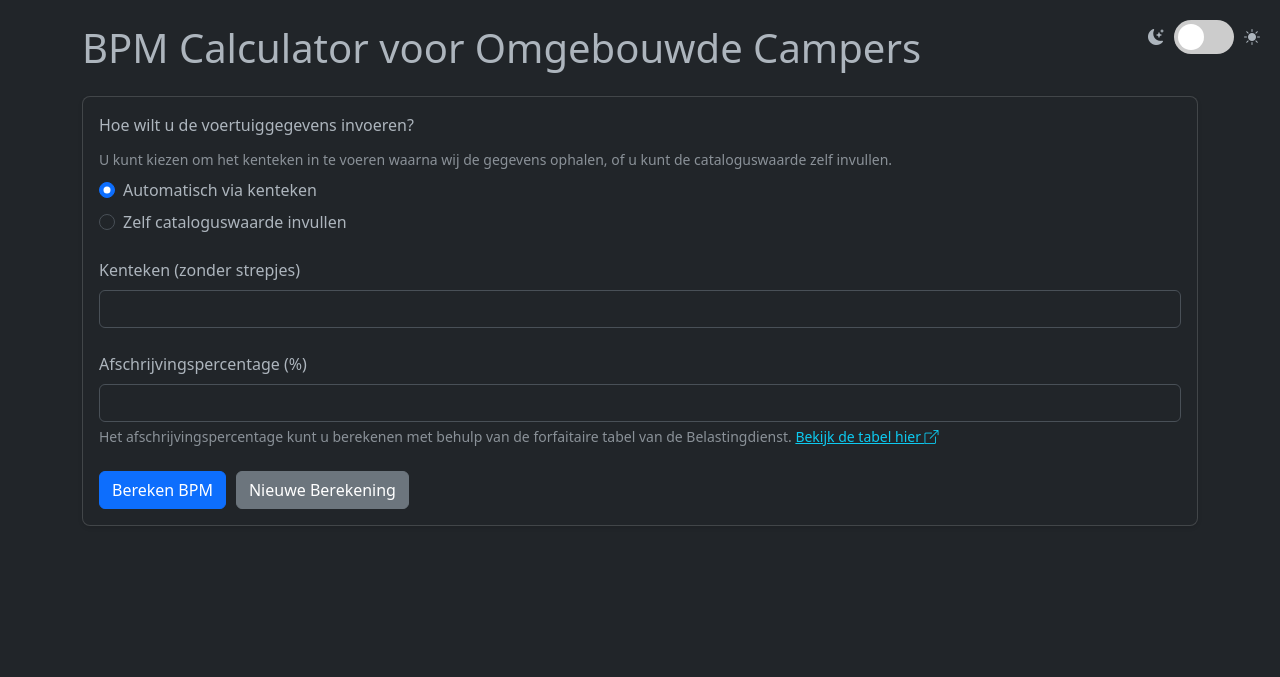
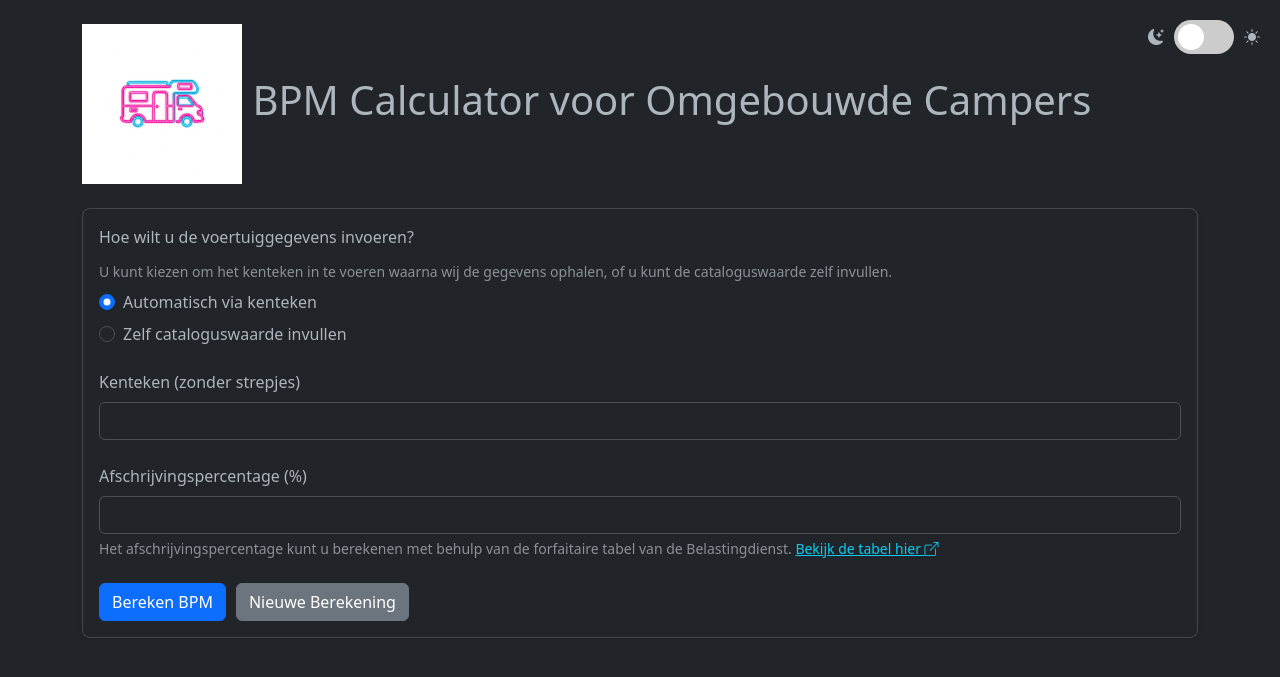
Before and after one commit to bluesman80/bpm-calculator, a Flask app: page / in a window 1280 px wide. Shown: the top 677 px of the page. Run offline with Flask 3, Linux system fonts and the light colour scheme.

Commit message:
Add favicon and web app manifest for BPM calculator

```diff
--- a/templates/index.html
+++ b/templates/index.html
@@ -5,6 +5,21 @@
     <meta name="viewport" content="width=device-width, initial-scale=1.0, maximum-scale=1.0, user-scalable=no">
     <meta name="theme-color" content="#212529">
     <title>BPM Calculator voor Omgebouwde Campers</title>
+
+     <!-- Standard favicon -->
+    <link rel="icon" type="image/png" sizes="32x32" href="/static/images/favicon-32x32.png">
+    <link rel="icon" type="image/png" sizes="16x16" href="/static/images/favicon-16x16.png">
+
+    <!-- Apple Touch Icon -->
+    <link rel="apple-touch-icon" sizes="180x180" href="/static/images/apple-touch-icon.png">
+
+    <!-- Android Chrome Icon -->
+    <link rel="icon" type="image/png" sizes="192x192" href="/static/images/android-chrome-192x192.png">
+    <link rel="icon" type="image/png" sizes="512x512" href="/static/images/android-chrome-512x512.png">
+
+    <!-- Web App Manifest -->
+    <link rel="manifest" href="/static/site.webmanifest">
+
     <link href="https://cdn.jsdelivr.net/npm/bootstrap@5.3.0/dist/css/bootstrap.min.css" rel="stylesheet">
     <link href="https://cdn.jsdelivr.net/npm/bootstrap-icons@1.11.3/font/bootstrap-icons.css" rel="stylesheet">
     <link href="{{ url_for('static', filename='css/custom.css') }}" rel="stylesheet">
@@ -19,7 +34,10 @@
     <span><i class="bi bi-sun-fill"></i></span>
 </div>
 <div class="container py-4">
-    <h1 class="mb-4">BPM Calculator voor Omgebouwde Campers</h1>
+    <h1 class="mb-4">
+        <img src="/static/images/camper.jpeg" alt="Favicon" style="height: 4em; vertical-align: middle;">
+        BPM Calculator voor Omgebouwde Campers
+    </h1>
 
     <div class="card">
         <div class="card-body">
```
Also changed, not shown: generated-icon.png (deleted), static/images/android-chrome-192x192.png (added), static/images/android-chrome-512x512.png (added), static/images/apple-touch-icon.png (added), static/images/camper.jpeg (added), static/images/favicon-16x16.png (added), static/images/favicon-32x32.png (added), static/site.webmanifest (added).
